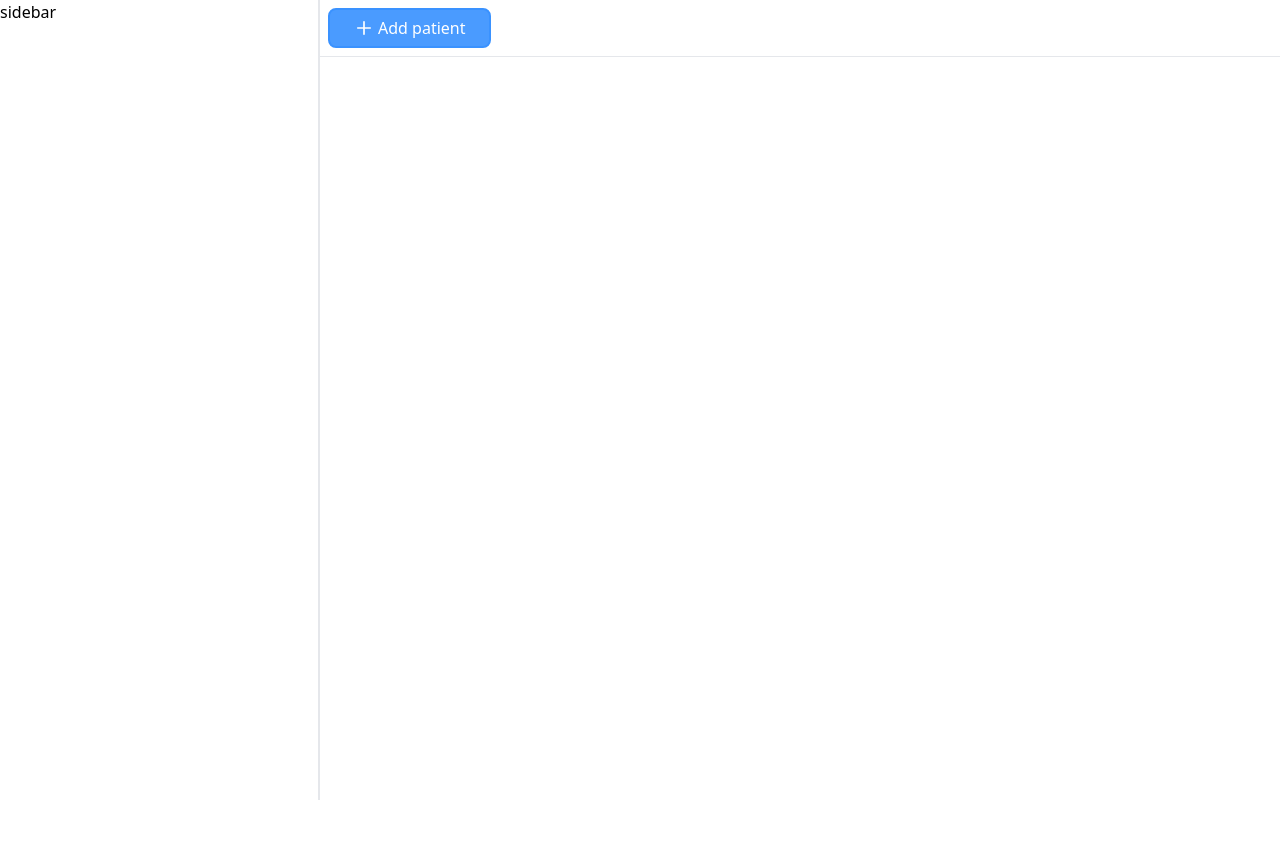
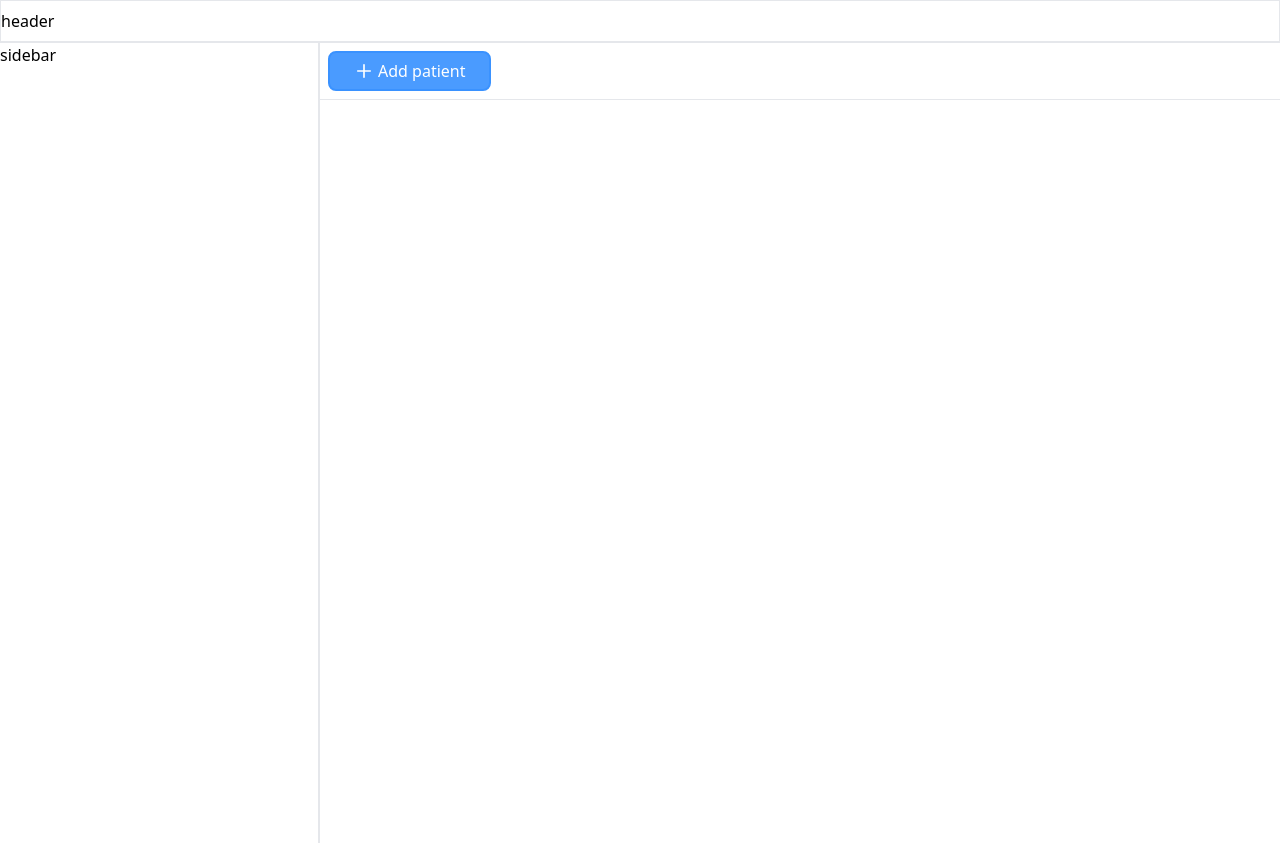
Before and after one commit to Sharkul-pixel/Automated-Prescription-System, a React (Vite) app: page / in a window 1280 px wide. Before the commit the page ends 800 px from the top, so only its background shows below. Built offline with nearby package versions, Linux system fonts and the light colour scheme.

Commit message:
Add header in Root

```diff
--- a/src/routes/Root.jsx
+++ b/src/routes/Root.jsx
@@ -3,6 +3,7 @@ import { Outlet, Link } from "react-router-dom";
 export default function Root() {
   return (
     <>
+      <header className="border border-b-2 py-2">header</header>
       <div className="flex min-h-screen">
         <aside className="w-1/4 border-r-2">sidebar</aside>
         <div className="w-3/4">
```
